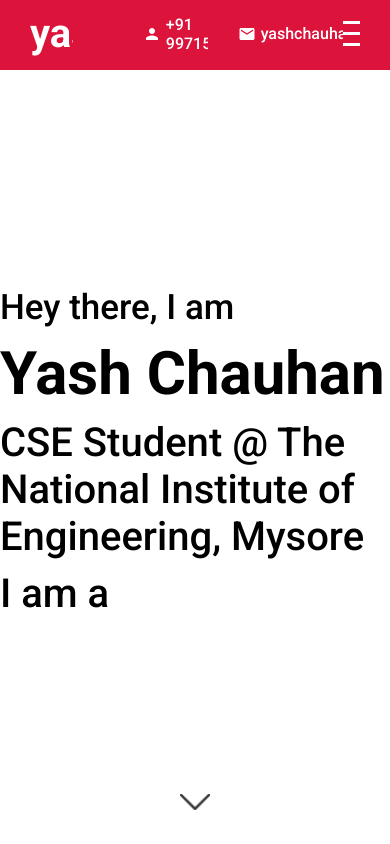
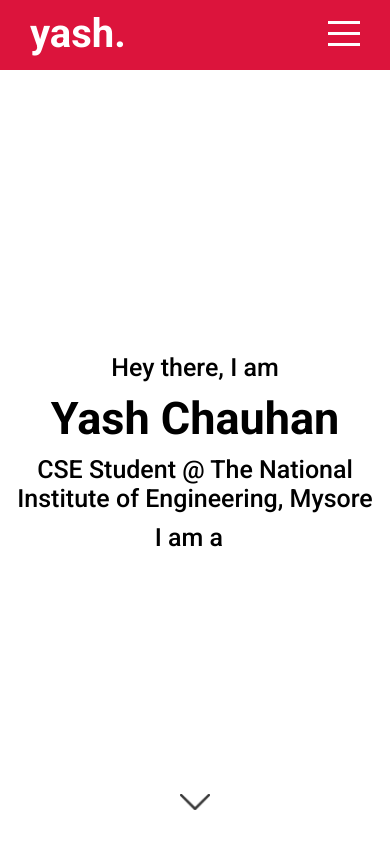
Before and after one commit to yash3001/yash30, a React (Create React App) app: page / in a window 390 px wide. Built offline with nearby package versions, Linux system fonts and the light colour scheme.

Commit message:
added responsiveness

```diff
--- a/public/index.html
+++ b/public/index.html
@@ -11,7 +11,7 @@
       href="https://fonts.googleapis.com/css2?family=Roboto:ital,wght@0,100;0,200;0,300;0,400;0,500;0,700;0,900;1,100&display=swap"
       rel="stylesheet"
     />
-    <title>React Portfolio Website</title>
+    <title>Yash Chauhan</title>
     <style>
       * {
         font-family: "Roboto", sans-serif;
--- a/src/components/About/about.scss
+++ b/src/components/About/about.scss
@@ -42,6 +42,33 @@
         }
       }
     }
+
+    @media only screen and (max-width: 1100px) {
+      h1 {
+        font-size: 50px;
+      }
+      h2 {
+        font-size: 25px;
+      }
+      h3 {
+        font-size: 30px;
+      }
+    }
+    @media only screen and (max-width: 800px) {
+      h1 {
+        font-size: 45px;
+        text-align: center;
+      }
+      h2 {
+        font-size: 25px;
+        text-align: center;
+      }
+      h3 {
+        font-size: 25px;
+        text-align: center;
+        padding: 0 5px;
+      }
+    }
   }
 
   a {
--- a/src/components/Topbar/topbar.scss
+++ b/src/components/Topbar/topbar.scss
@@ -32,6 +32,10 @@
         display: flex;
         align-items: center;
         margin-left: 30px;
+
+        @include mobile {
+          display: none;
+        }
 
         .icon {
           font-size: 18px;
--- a/src/global.scss
+++ b/src/global.scss
@@ -1 +1,9 @@
 $mainColor: #15023a;
+
+$width: 700px;
+
+@mixin mobile {
+  @media (max-width: #{$width}) {
+    @content;
+  }
+}
```
Also changed, not shown: 6 other files (tests, documents, lock files or other folders).
